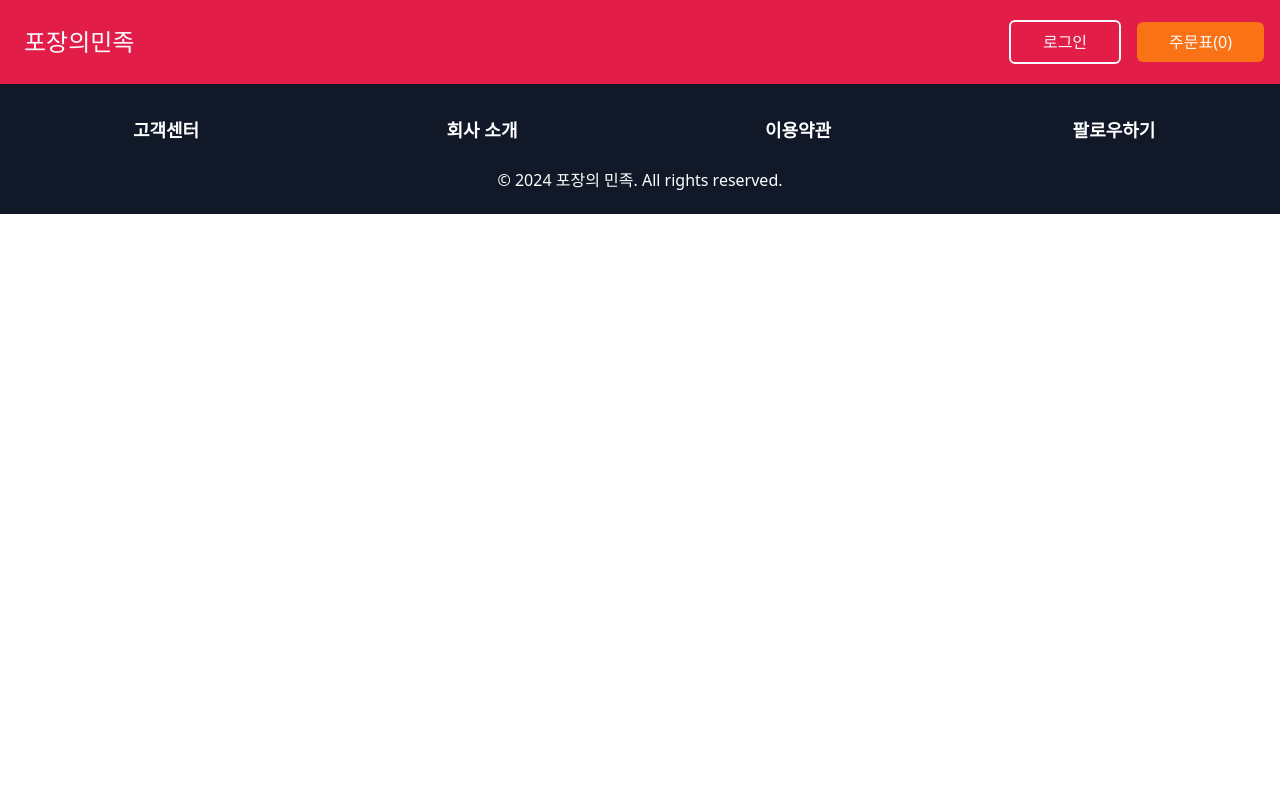
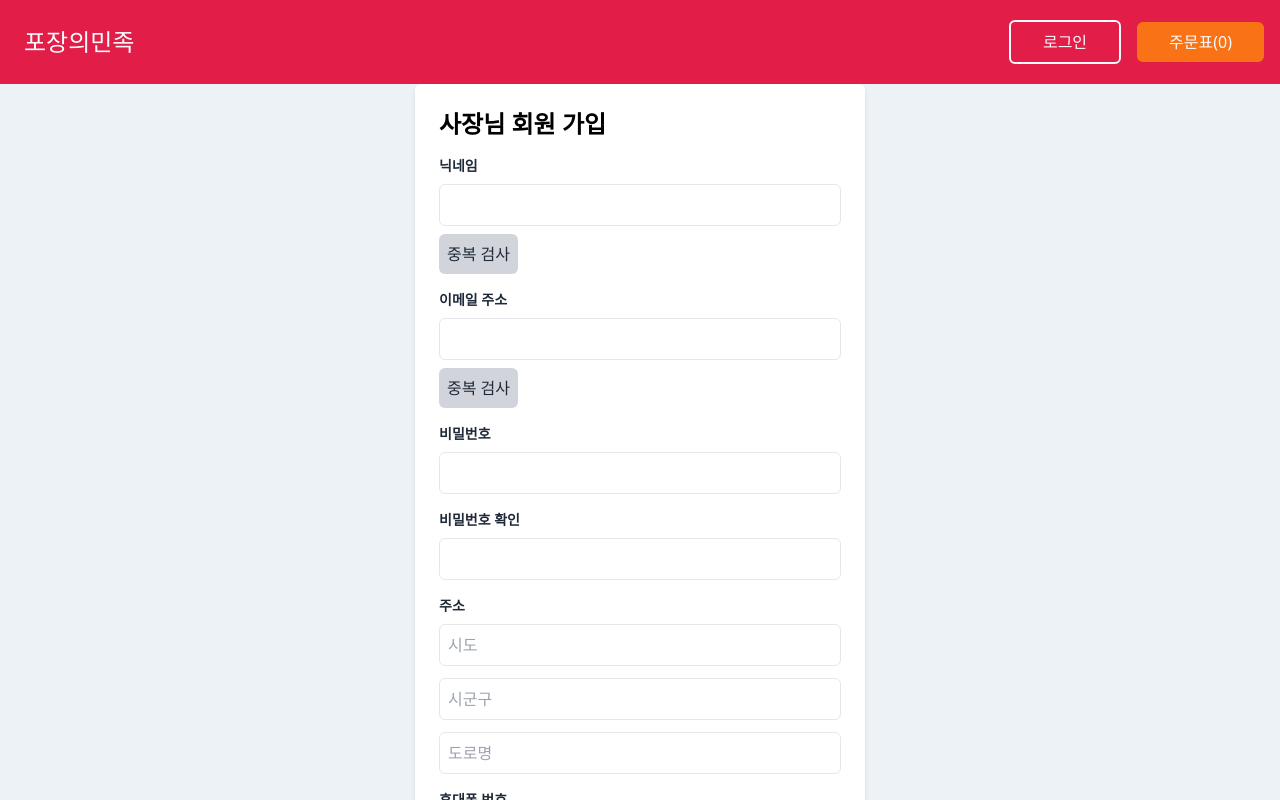
Before and after one commit to SimJH99/Pojang-FE, a Vue app: page /sign-up-owner in a window 1280 px wide. Shown: the top 800 px of the page. Built offline with nearby package versions, Linux system fonts and the light colour scheme.

Commit message:
[Feat] 사장님 회원가입 기능 구현(#16)

```diff
--- a/src/components/Login_User.vue
+++ b/src/components/Login_User.vue
@@ -1,10 +1,10 @@
 <template>
-  <div class="min-h-screen flex items-center justify-center bg-gray-100">
+  <div class="min-h-screen flex flex-col items-center justify-center bg-gray-100">
     <div class="bg-white p-8 rounded-md shadow-md max-w-md w-full">
       <h2 class="text-3xl font-semibold mb-6 text-center text-gray-800">로그인</h2>
       <form @submit.prevent="doLogin">
         <div class="mb-4">
-          <label for="email" class="block text-sm font-medium text-gray-600">사용자 이름</label>
+          <label for="email" class="block text-sm font-medium text-gray-600">이메일</label>
           <input v-model="email" type="email" id="email" name="email" class="mt-1 p-3 w-full border rounded-md focus:outline-none focus:border-indigo-500">
         </div>
         <div class="mb-6">
@@ -23,6 +23,9 @@
         </div>
       </form>
     </div>
+    <div class="text-sm text-gray-600 mt-2">
+      <a href="/sign-up-owner" class="hover:underline">사장님 회원가입</a>
+    </div>
   </div>
 </template>
 
@@ -33,12 +36,20 @@ import {jwtDecode} from 'jwt-decode';
 export default {
     data(){
         return{
-            email: "",
-            password: ""
+            email: '',
+            password: ''
         }
     },
     methods: {
         async doLogin(){
+            if (!this.email) {
+              alert('이메일 주소를 입력하세요.');
+              return;
+            }
+            if (!this.password) {
+              alert('비밀번호를 입력하세요.');
+              return;
+            }
             try{
                 const loginData = {email: this.email, password: this.password};
                 const response = await axios.post(`${process.env.VUE_APP_API_BASE_URL}/api/members/login`, loginData);
--- /dev/null
+++ b/src/components/Signup_Owner.vue
@@ -0,0 +1,225 @@
+<!-- src/components/SignUp.vue -->
+<template>
+    <div class="container bg-gray-100 min-w-full min-h-screen flex justify-center items-center">
+      <form @submit.prevent="submitForm" class="max-w-lg w-full p-6 bg-white rounded-md shadow-md border-3 border-gray-800">
+        <h2 class="text-2xl font-semibold mb-4">사장님 회원 가입</h2>
+
+        <div class="mb-4">
+          <label for="nickname" class="block text-sm font-semibold text-gray-800 mb-1">닉네임</label>
+          <input v-model="nickname" type="text" id="nickname" name="nickname" class="mt-1 p-2 w-full border rounded-md">
+          <button type="button" @click="checkDuplicateNickname" class="bg-gray-300 text-gray-800 p-2 rounded-md mt-2">중복 검사</button>
+        </div>
+
+        <div class="mb-4">
+          <label for="email" class="block text-sm font-semibold text-gray-800 mb-1">이메일 주소</label>
+          <input v-model="email" type="email" id="email" name="email" class="mt-1 p-2 w-full border rounded-md">
+          <button type="button" @click="checkDuplicateEmail" class="bg-gray-300 text-gray-800 p-2 rounded-md mt-2">중복 검사</button>
+        </div>
+
+         <!-- 비밀번호 입력 -->
+        <div class="mb-4">
+            <label for="password" class="block text-sm font-semibold text-gray-800 mb-1">비밀번호</label>
+            <input v-model="password" type="password" id="password" name="password" @input="validatePassword" class="mt-1 p-2 w-full border rounded-md">
+            <div v-if="passwordError" class="text-red-500 text-xs mt-1">{{ passwordError }}</div>
+        </div>
+
+        <!-- 비밀번호 확인 입력 -->
+        <div class="mb-4">
+            <label for="confirmPassword" class="block text-sm font-semibold text-gray-800 mb-1">비밀번호 확인</label>
+            <input v-model="confirmPassword" type="password" id="confirmPassword" name="confirmPassword" class="mt-1 p-2 w-full border rounded-md">
+            <div v-if="password !== confirmPassword" class="text-red-500 text-xs mt-1">비밀번호가 일치하지 않습니다.</div>
+        </div>
+
+        <!-- 주소 입력 -->
+        <div class="mb-4">
+          <label for="address" class="block text-sm font-semibold text-gray-800 mb-1">주소</label>
+          <div class="mb-2">
+            <label for="sido" class="sr-only">시도</label>
+            <input v-model="sido" type="sido" id="sido" name="sido" placeholder="시도" class="mt-1 p-2 w-full border rounded-md">
+          </div>
+          <div class="mb-2">
+            <label for="sigungu" class="sr-only">시군구</label>
+            <input v-model="sigungu" type="text" id="sigungu" name="sigungu" placeholder="시군구" class="mt-1 p-2 w-full border rounded-md">
+          </div>
+          <div class="mb-2">
+            <label for="query" class="sr-only">도로명</label>
+            <input v-model="query" type="text" id="query" name="query" placeholder="도로명" class="mt-1 p-2 w-full border rounded-md">
+          </div>
+        </div>
+
+        <div class="mb-4">
+            <label for="phoneNumber" class="block text-sm font-semibold text-gray-800 mb-1">휴대폰 번호</label>
+            <input v-model="phoneNumber" type="tel" id="phoneNumber" name="phoneNumber" placeholder="010-1234-5678" @input="validatePhoneNumber" class="mt-1 p-2 w-full border rounded-md">
+            <div v-if="phoneError" class="text-red-500 text-xs mt-1">{{ phoneError }}</div>
+        </div>
+
+        <button type="submit" class="bg-blue-500 text-white p-2 rounded-md">가입하기</button>
+      </form>
+    </div>
+  </template>
+
+  <script>
+  import axios from 'axios';
+  export default {
+    data() {
+      return {
+        nickname: '',
+        email: '',
+        password: '',
+        passwordtest: false,
+        confirmPassword: '',
+        sido: '',
+        sigungu: '',
+        query: '',
+        phoneNumber: '',
+        phoneError: '',
+        phonetest: false,
+        emailError: '',
+      };
+    },
+    methods: {
+      async checkDuplicateEmail() {
+        const params = {
+          email: this.email
+        }
+        try{
+          const response = await axios.post(`${process.env.VUE_APP_API_BASE_URL}/api/members/sign-up/email-validate`, params);
+            alert(response.data.message);
+            document.getElementById('email').disabled = true;
+        } catch(error){
+          console.log(error);
+          if(error.response.data.message === "이미 존재하는 이메일입니다."){
+            console.log(error);
+            alert(error.response.data.message)
+          } else{
+            alert(error.response.data.errors[0].reason);
+          }
+        }
+      },
+      async checkDuplicateNickname() {
+        const params = {
+          nickname: this.nickname
+        }
+        try{
+          const response = await axios.post(`${process.env.VUE_APP_API_BASE_URL}/api/members/sign-up/nickname-validate`, params);
+            alert(response.data.message);
+        } catch(error){
+          alert('중복된 닉네임입니다.');
+        }
+      },
+      async submitForm() {
+        if (!this.nickname) {
+          alert('닉네임을 입력하세요.');
+          return;
+        }
+
+        if (!this.email) {
+          alert('이메일 주소를 입력하세요.');
+          return;
+        }
+
+        if (!this.password) {
+          alert('비밀번호를 입력하세요.');
+          return;
+        }
+
+        if (!this.sido) {
+          alert('시도를 입력하세요.');
+          return;
+        }
+
+        if (!this.sigungu) {
+          alert('시군구를 입력하세요.');
+          return;
+        }
+
+        if (!this.query) {
+          alert('도로명을 입력하세요.');
+          return;
+        }
+
+        if (!this.confirmPassword) {
+          alert('2차 비밀번호를 입력하세요');
+          return;
+        }
+
+        if (!this.passwordtest) {
+          alert('비밀번호 양식이 올바르지 않습니다.');
+          return;
+        }
+
+        if (this.password !== this.confirmPassword) {
+          alert('비밀번호가 일치하지 않습니다.');
+          return;
+        }
+
+        if (!this.phoneNumber) {
+          alert('휴대폰 번호를 입력하세요.');
+          return;
+        }
+
+        if(!this.phonetest) {
+          alert('휴대폰 번호를 양식에 맞게 입력하세요');
+          return;
+        }
+
+
+        try{
+            const registerData = {nickname: this.nickname, email: this.email, password: this.password,
+              sido: this.sido, sigungu: this.sigungu, query: this.query, phoneNumber: this.phoneNumber};
+            await axios.post(`${process.env.VUE_APP_API_BASE_URL}/api/members/sign-up/owner`, registerData);
+            alert("회원가입 완료");
+            this.$router.push({name : 'Login'});
+        } catch(error){
+          alert('회원가입 실패');
+        }
+        // 여기에 폼 제출 로직 추가
+        console.log('폼이 제출되었습니다.');
+      },
+        validatePhoneNumber() {
+        const phoneRegex = /^\d{3}-\d{4}-\d{4}$/;
+        if (!phoneRegex.test(this.phoneNumber)) {
+          this.phonetest = false;
+          this.phoneError = '올바른 휴대폰 번호 형식이 아닙니다.';
+        } else {
+          this.phonetest = true;
+          this.phoneError = '';
+
+        }
+      },
+      validatePassword() {
+      const passwordRegex = /^(?=.*[a-zA-Z])(?=.*\d|\W).{8,20}$/;
+      if (!passwordRegex.test(this.password)) {
+        this.passwordtest = false;
+        this.passwordError = '비밀번호는 반드시 8-20자 이내에 숫자, 특수문자, 영문자 중 2가지 이상을 조합해야 합니다.';
+      } else {
+        this.passwordtest = true;
+        this.passwordError = '';
+      }
+    },
+      isValidEmail() {
+      const emailRegex = /^[a-zA-Z0-9._%+-]+@[a-zA-Z0-9.-]+\.[a-zA-Z]{2,}$/;
+      if(!emailRegex.test(this.email)) {
+        this.emailtest = false;
+        this.emailError = '올바른 이메일 양식이 아닙니다.'
+      } else {
+        this.emailtest = true;
+        this.emailError = ''
+      }
+    },
+  },
+}
+
+</script>
+
+<style scoped>
+.container {
+  background-color: #edf2f7; /* 컨테이너의 배경색 */
+}
+
+form {
+  width: 100%; /* 폼의 너비를 100%로 설정하여 화면에 꽉 차도록 함 */
+  max-width: 450px; /* 최대 너비를 지정하여 너무 커지지 않도록 함 */
+  margin: 0 auto; /* 가운데 정렬을 위해 margin을 auto로 설정 */
+}
+</style>
--- a/src/router/index.js
+++ b/src/router/index.js
@@ -5,6 +5,7 @@ import MypageComponent from '@/components/MyPage.vue';
 import UpdateMyInfoComponent from '@/components/UpdateMyInfo.vue';
 import MyOrderListComponent from '@/components/orderList.vue';
 import SignUpUserComponent from '@/components/Signup_User.vue';
+import SignUpOwnerComponent from '@/components/Signup_Owner.vue';
 const routes = [
   {path:'/' , name: 'HOME' , component: HomeComponent},
   {path:'/login' , name: 'Login' , component: LoginComponent},
@@ -12,6 +13,7 @@ const routes = [
   {path:'/update/myinfo' , name: 'UpdateMyInfo' , component: UpdateMyInfoComponent},
   {path:'/myOrderList' , name: 'MyOrderList' , component: MyOrderListComponent},
   {path:'/sign-up-user' , name: 'sign-up-user' , component: SignUpUserComponent},
+  {path:'/sign-up-owner' , name: 'sign-up-owner' , component: SignUpOwnerComponent},
 ]
 const router = createRouter({
   history: createWebHistory(),
```
